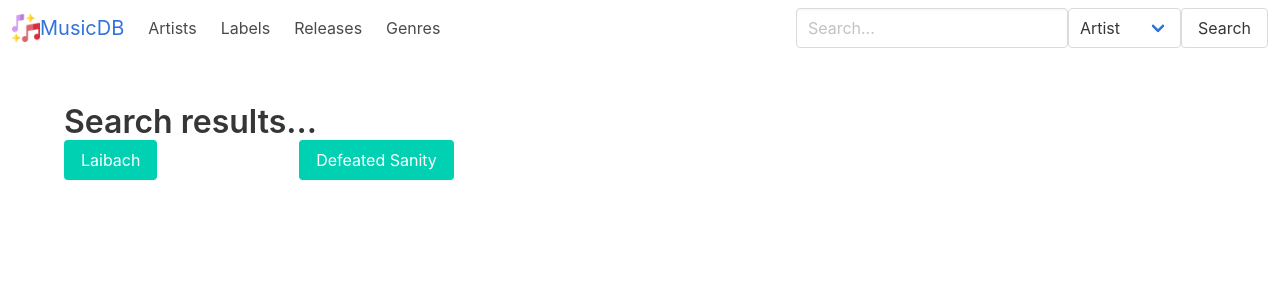
After one commit to Ninsua/2DV513-project, a Flask app: page /search/1/1 in a window 1280 px wide. The commit adds this page. Shown: the top 300 px of the page. Run offline with Flask 2, Linux system fonts and the light colour scheme.

Commit message:
Implemented search bar and some other features

```diff
--- a/src/app/routes.py
+++ b/src/app/routes.py
@@ -27,6 +27,10 @@
     releases_list.append(verses)
     releases_list.append(disposal_dharmata)
     return releases_list
+
+def get_search_results(term, type):
+
+    return artists
 
 artists = []
 labels = []
@@ -97,8 +101,28 @@
     'artist_id':1
 }
 
+opus = {
+    'title':'Opus Dei',
+    'format':'CD',
+    'release_date':'1989-00-00',
+    'id':11,
+    'label_id':2,
+    'artist_id':1
+}
+
 artists.append(laibach)
 artists.append(defsanity)
+
+labels.append(willowtip)
+labels.append(mute)
+
+releases.append(psalms)
+releases.append(chapters)
+releases.append(verses)
+releases.append(disposal_dharmata)
+releases.append(wat)
+releases.append(opus)
+
 
 @app.route('/')
 @app.route('/index')
@@ -108,6 +132,14 @@
 @app.route('/artists')
 def render_artists():
     return render_template('artists.html', artists=artists)
+
+@app.route('/labels')
+def render_labels():
+    return render_template('labels.html', labels=labels)
+
+@app.route('/releases')
+def render_releases():
+    return render_template('releases.html', releases=releases)
 
 @app.route('/artist/<artist_id>/')
 def render_artist(artist_id):
@@ -133,3 +165,8 @@
 def render_release(release_id):
     release = get_release(release_id)
     return render_template('release.html', release=release)
+
+@app.route('/search/<type>/<term>')
+def render_search(term, type):
+    search_results = get_search_results(term, type)
+    return render_template('search.html', search_results=search_results)
--- a/src/app/static/js/app.js
+++ b/src/app/static/js/app.js
@@ -18,3 +18,21 @@
     })
   }
 })
+
+const searchListener = (event) => {
+  const searchBar = document.querySelector('#searchBar')
+  const searchDropdown = document.querySelector('#searchType')
+
+  const searchContent = searchBar.value
+  const searchType = searchDropdown.options[searchDropdown.selectedIndex].value
+
+  if (searchContent == '') {
+    searchBar.classList.add('is-danger')
+  } else if (searchType == '') {
+    searchDropdown.classList.add('is-danger')
+  } else {
+    window.location.href = '/search/' + searchType + '/' + searchContent
+  }
+}
+
+document.querySelector('#searchButton').addEventListener('click', searchListener)
--- a/src/app/templates/base.html
+++ b/src/app/templates/base.html
@@ -33,11 +33,11 @@
             Artists
           </a>
 
-          <a class="navbar-item">
+          <a class="navbar-item" href="/labels">
             Labels
           </a>
 
-          <a class="navbar-item">
+          <a class="navbar-item" href="/releases">
             Releases
           </a>
 
@@ -46,8 +46,29 @@
           </a>
         </div>
 
+        <div class="navbar-end">
+          <div class="level navbar-item">
+            <div class="level-item">
+              <input class="input" type="text" placeholder="Search..." id="searchBar">
+             </div>
+
+            <div class="select level-item">
+              <select id="searchType">
+                <option>Artist</option>
+                <option>Label</option>
+                <option>Release</option>
+                <option>Genre</option>
+              </select>
+            </div>
+
+            <div class="level-item">
+              <input class="button" type="submit" value="Search" id="searchButton">
+            </div>
+          </div>
+        </div>
       </div>
-    </nav>
+    </div>
+  </nav>
     {% block content %}{% endblock %}
 </body>
 </html>
--- /dev/null
+++ b/src/app/templates/search.html
@@ -0,0 +1,22 @@
+{% extends "base.html" %}
+
+{% block content %}
+<section class="section">
+	<div class="container">
+		<h1 class="title">
+			Search results...
+		</h1>
+	</div>
+	<div class="container">
+		<div class="columns is-multiline">
+			{% for result in search_results %}
+			<div class="column is-one-fifth">
+				<a href="/artist/{{ result.id }}" class="button is-primary">
+					{{ result.name }}
+				</a>
+			</div>
+			{% endfor %}
+		</div>
+	</div>
+</section>
+{% endblock %}
```
Also changed, not shown: src/app/templates/labels.html (added, +22 -0 lines), src/app/templates/releases.html (added, +22 -0 lines).
